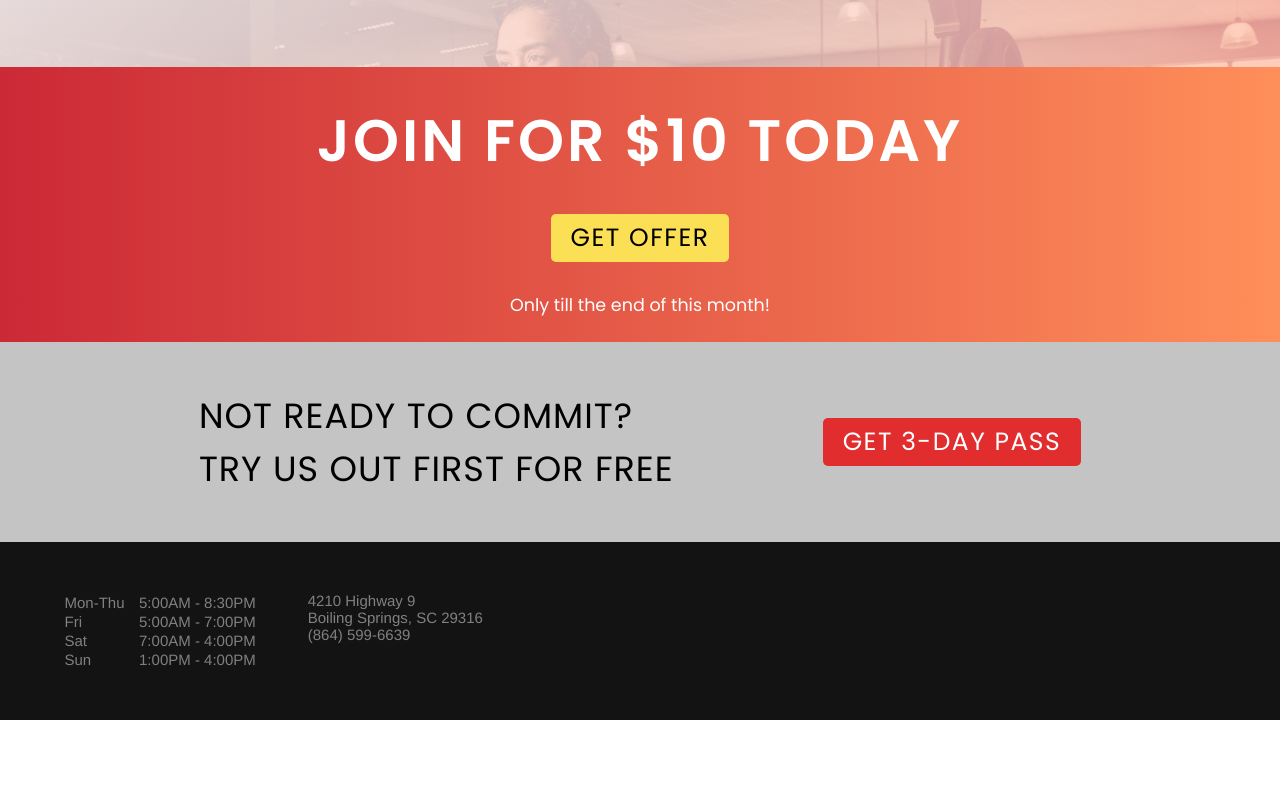
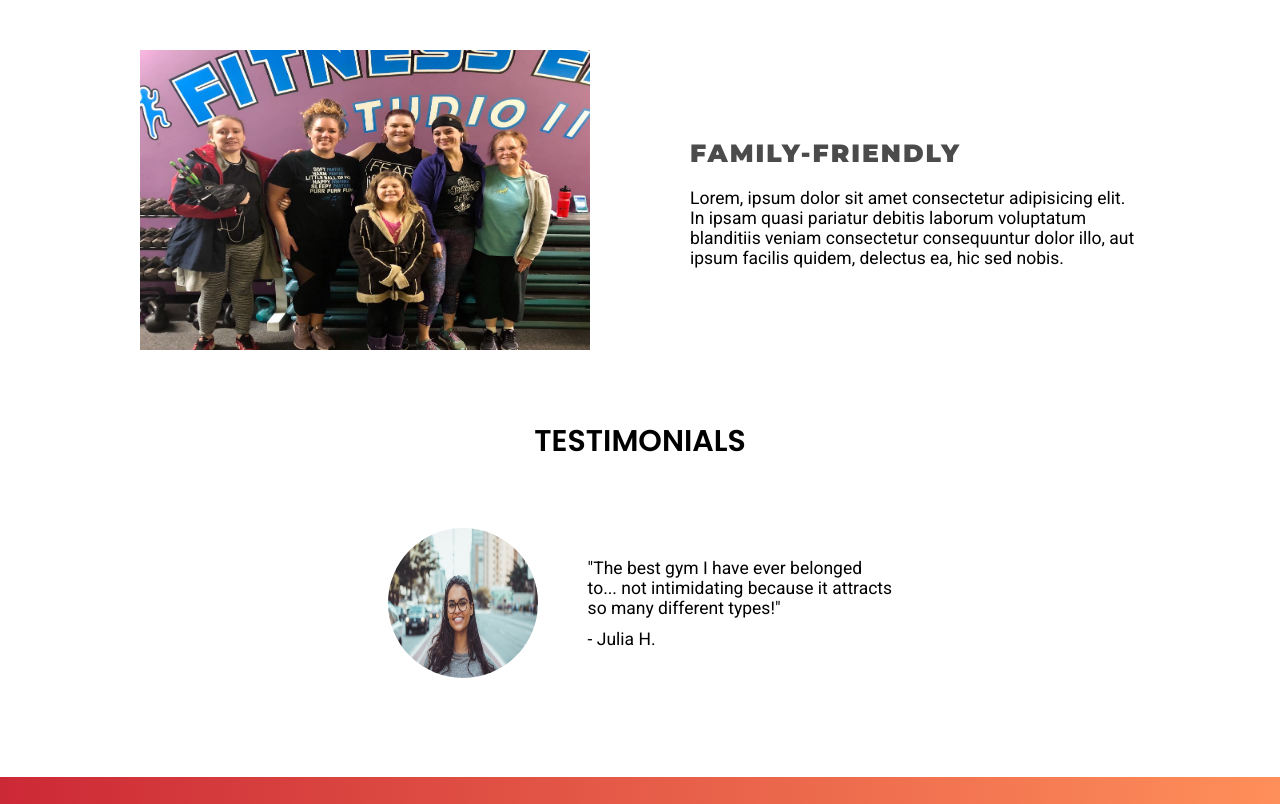
Before and after one commit to tryptonite/gymfitness, a website: page index.html in a window 1280 px wide. Shown: the part 1733-2537 px from the top of the page. Before the commit the page ends 2453 px from the top, so only its background shows below. Drawn offline with Linux system fonts and the light colour scheme.

Commit message:
Added features and testimonials

```diff
--- a/index.html
+++ b/index.html
@@ -6,7 +6,10 @@
     <meta http-equiv="X-UA-Compatible" content="ie=edge">
     <title>Fitness Edge Studio</title>
     <link rel="stylesheet" href="css/style.css">
-    <link href="https://fonts.googleapis.com/css?family=Poppins:400,500,600&display=swap" rel="stylesheet">
+    <link href="https://fonts.googleapis.com/css?family=Montserrat:900|Poppins:400,500,600|Roboto&display=swap" rel="stylesheet">
+
+    <!-- bulma -->
+
 </head>
 <body>
 
@@ -50,17 +53,51 @@
     </header>
 
     <section>
-        <div class="about">
+        <div class="features">
             <!-- Use Bulma for responsive grid -->
-                <h1></h1>
+            <h2>Get more from your Gym Membership</h2>
+            <div class="features_grid">
+                <div class="features_grid--img one">
+                    <img src="./images/group-women-workout.jpg" alt="women working out">
+                </div>
+                <div class="features_grid--text two">
+                    <h3>More classes</h3>
+                    <p>Lorem, ipsum dolor sit amet consectetur adipisicing elit. In ipsam quasi pariatur debitis laborum voluptatum blanditiis veniam consectetur consequuntur dolor illo, aut ipsum facilis quidem, delectus ea, hic sed nobis.</p>
+                </div>
+
+                <div class="features_grid--text one">
+                    <h3>Community driven</h3>
+                    <p>Lorem, ipsum dolor sit amet consectetur adipisicing elit. In ipsam quasi pariatur debitis laborum voluptatum blanditiis veniam consectetur consequuntur dolor illo, aut ipsum facilis quidem, delectus ea, hic sed nobis.</p>
+                </div>
+                <div class="features_grid--img two">
+                    <img src="./images/man-on-treadmill.jpg" alt="man-on-treadmill">
+                </div>
+
+                <div class="features_grid--img one">
+                    <img src="./images/family-gym.jpg" alt="women working out">
+                </div>
+                <div class="features_grid--text two">
+                    <h3>Family-Friendly</h3>
+                    <p>Lorem, ipsum dolor sit amet consectetur adipisicing elit. In ipsam quasi pariatur debitis laborum voluptatum blanditiis veniam consectetur consequuntur dolor illo, aut ipsum facilis quidem, delectus ea, hic sed nobis.</p>
+                </div>
+            </div>
         </div>
     </section>
 
-    <!-- <section>
-        <div class="contact">
-            <h1>Memberships</h1>
+    <!-- Testimonials -->
+    <section>
+        <h3 class='test-head'>testimonials</h3>
+        <div class="testimonials">
+            <div class="testimonials_img">
+                <img src="./images/woman-wearing-glasses.jpg" alt="woman-wearing-glasses">
+            </div>
+            <div class="testimonials_text">
+                <p>"The best gym I have ever belonged to... not intimidating because it attracts so many different types!"</p>
+                <br>
+                <p>- Julia H.</p>
+            </div>
         </div>
-    </section> -->
+    </section>
 
     <section>
         <div class="convert">
@@ -116,6 +153,6 @@
             </div>
         </div>
     </footer>
-
+<script src="index.js"></script>
 </body>
 </html>
--- a/index.js
+++ b/index.js
@@ -0,0 +1,8 @@
+// Initialize all elements with carousel class.
+const carousels = bulmaCarousel.attach('.carousel', options);
+
+// To access to bulmaCarousel instance of an element
+const element = document.querySelector('#my-element');
+if (element && element.bulmaCarousel) {
+	// bulmaCarousel instance is available as element.bulmaCarousel
+}
--- a/package.json
+++ b/package.json
@@ -3,7 +3,10 @@
   "version": "1.0.0",
   "description": "",
   "main": "index.js",
-  "dependencies": {},
+  "dependencies": {
+    "bulma": "^0.8.0",
+    "bulma-carousel": "^4.0.4"
+  },
   "devDependencies": {
     "node-sass": "^4.13.1"
   },
--- a/sass/base/_typography.scss
+++ b/sass/base/_typography.scss
@@ -1,3 +1,7 @@
 html,body{
     font-family: 'Poppins','sans-serif';
 }
+
+p{
+    font-size:1.75rem;
+}
--- a/sass/layout/_footer.scss
+++ b/sass/layout/_footer.scss
@@ -15,7 +15,11 @@
     }
 
     &_location{
-        font-size: 1.5rem;
         margin-left: 5rem;
+
+        p{
+            font-size:1.5rem;
+            line-height:25px;
+        }
     }
 }
--- a/sass/pages/_home.scss
+++ b/sass/pages/_home.scss
@@ -1,14 +1,101 @@
-.about{
+.features{
     position: relative;
     z-index: 2000;
-    padding-top: 25rem;
-    height:1000px;
-    background:linear-gradient(to top left, rgba(255, 132, 132, 0.65),rgba(255, 255, 255, 0.9)),url(../images/woman-barbell.jpg);
+    // height:1
+    // background:linear-gradient(to top left, rgba(255, 132, 132, 0.65),rgba(255, 255, 255, 0.9)),url(../images/woman-barbell.jpg);
+    // background:linear-gradient(to top left, rgba(255, 187, 187, 0.65),rgba(255, 255, 255, 0.95)),url(../images/woman-barbell.jpg);
+    background-color: #fff;
     background-position: center;
     background-repeat: no-repeat;
     background-size: cover;
     background-attachment: fixed;
+
+    & h2{
+        padding-top: 5%;
+        font-size: 3rem;
+        text-transform: uppercase;
+        text-align: center;
+    }
+
+
+
+    &_grid{
+        padding: 5% 0;
+        display:grid;
+        grid-template-columns:1fr 2fr 2fr 1fr;
+        grid-gap: 10rem;
+
+        & .one{
+            grid-column: 2;
+        }
+
+        & .two{
+            grid-column: 3;
+        }
+
+        &--img{
+
+            img{
+                width:450px;
+                height:300px;
+            }
+        }
+
+        &--text{
+            grid-column: 3;
+            margin:auto;
+
+
+            h3{
+                font-family: 'Montserrat', 'sans-serif';
+                text-transform: uppercase;
+                letter-spacing: 2px;
+                font-size:2.5rem;
+                color:rgb(75, 75, 75);
+            }
+
+            p{
+                font-family: 'Roboto', sans-serif;
+                padding-top:2rem;
+            }
+        }
+    }
 }
+
+/* Testimonials */
+.test-head{
+    font-size:3rem;
+    text-transform: uppercase;
+    text-align: center;
+}
+
+.testimonials{
+    padding:5% 10%;
+    display: inline-block;
+    width: 100%;
+    margin: 0 auto;
+    font-family: "Roboto", "sans-serif";
+
+    &_img{
+        width:40%;
+        float:left;
+        text-align: right;
+
+        img{
+            width:150px;
+            height:150px;
+            border-radius:50%;
+        }
+    }
+    &_text{
+        height:150px;
+        width:30%;
+        float:left;
+        margin: 3rem 0 auto 5rem;
+    }
+}
+
+
 
 .convert{
     text-align: center;
```
Also changed, not shown: css/style.css, images/family-gym.jpg (added), images/group-women-workout.jpg (added), images/man-on-treadmill.jpg (added), images/woman-wearing-glasses.jpg (added), sass/main.scss (line endings or trailing spaces), 1 other file.
